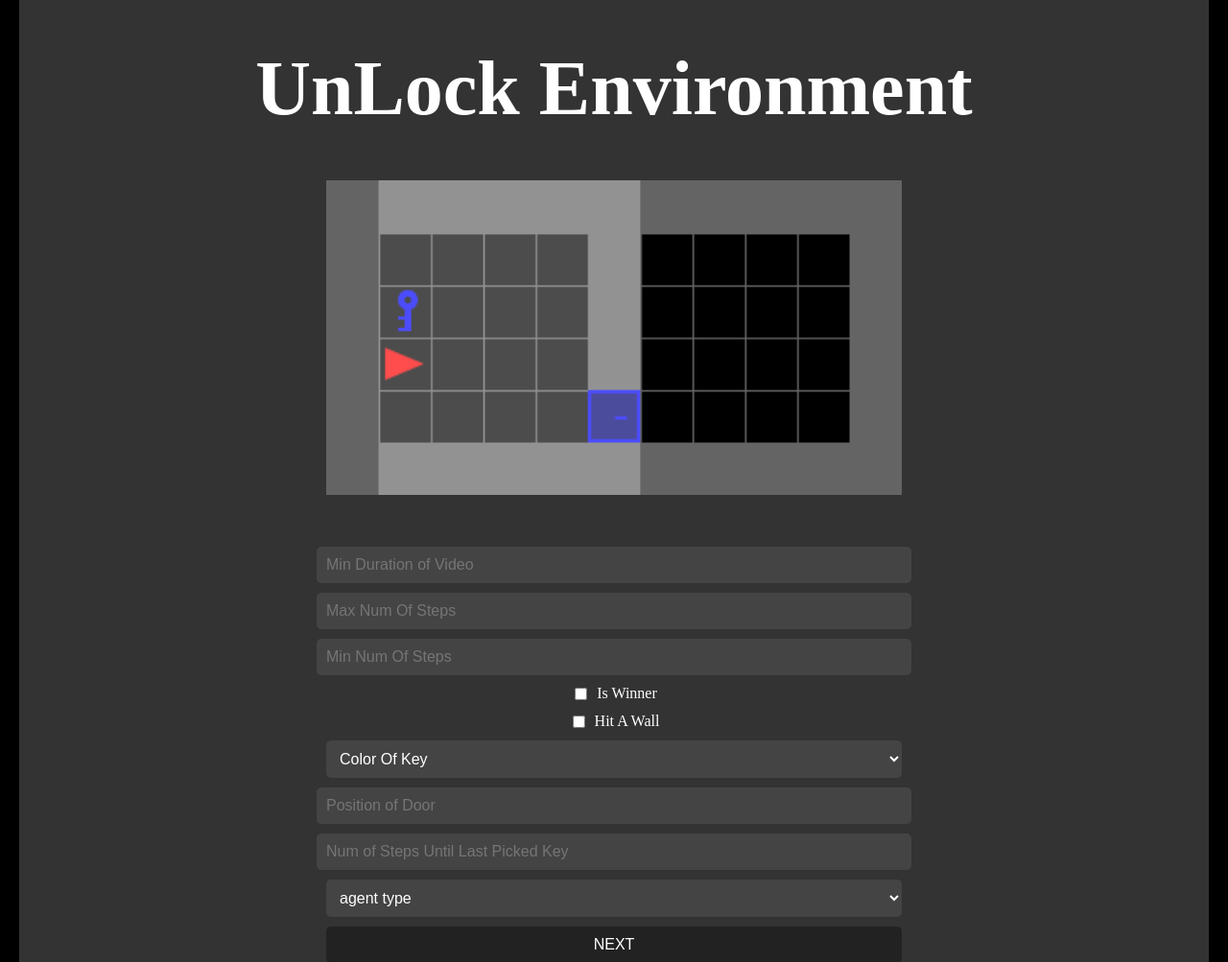
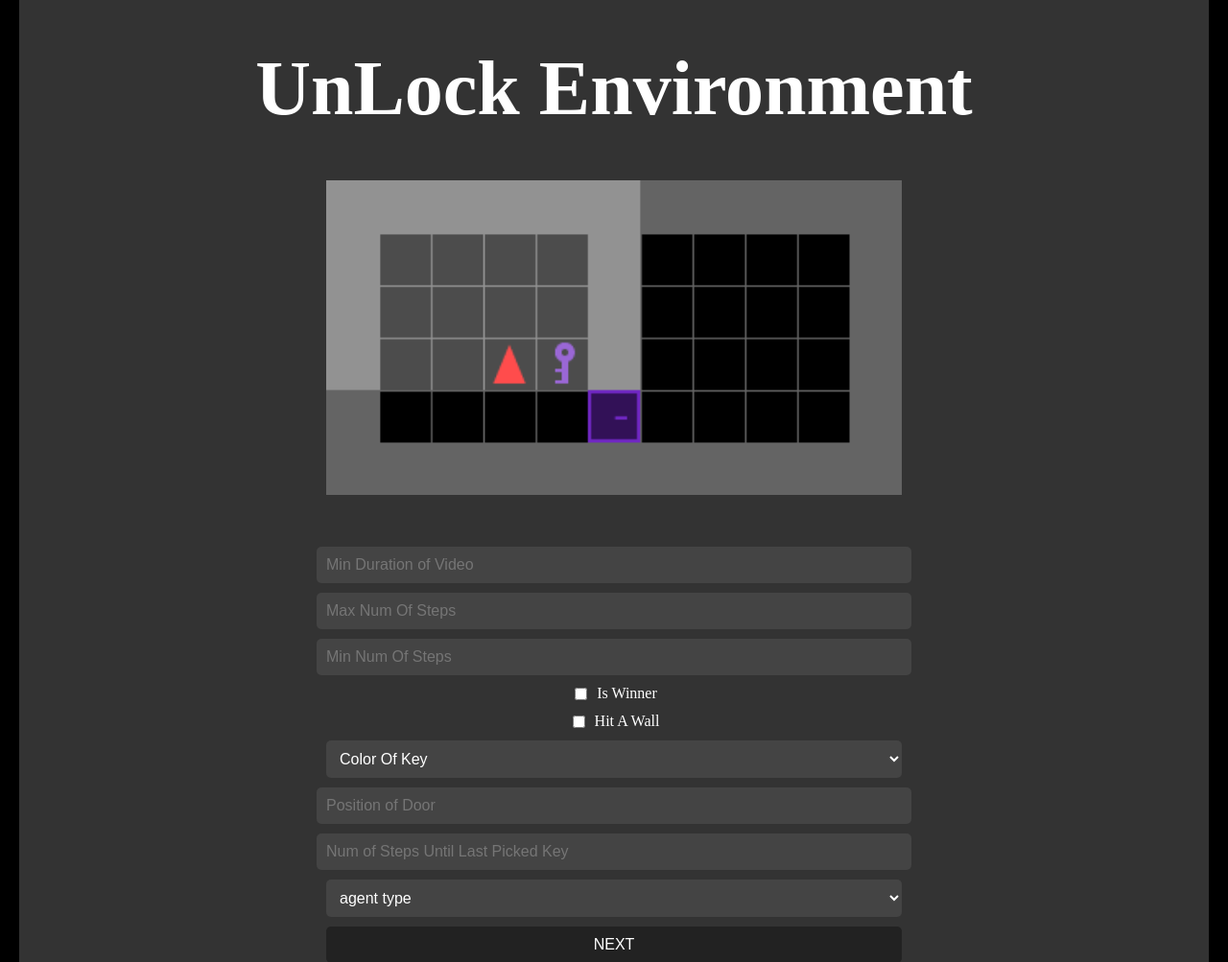
Before and after one commit to ItsRamiz/eXplainableAI, a Flask app: page /unlock_env in a window 1280 px wide. Shown: the part 187-1190 px from the top of the page at 96% size. Run offline with Flask 3, Linux system fonts and the light colour scheme.

Commit message:
gif envs

```diff
--- a/templates/CrossingEnv.html
+++ b/templates/CrossingEnv.html
@@ -79,7 +79,7 @@
         <h1>Enter your requirements for obtaining the videos to investigate the agent's behaviors</h1>
         <h2>Crossing Environment</h2>
         <div class="image-container">
-            <img src="{{ url_for('static', filename='images/CrossingEnv.gif') }}" alt="Environment Image" width="50%">
+            <img src="{{ url_for('static', filename='images/LavaCrossingGif.gif') }}" alt="Environment Image" width="50%">
         </div>
         <form action="/submit_crossinglava" method="POST">
             <input class="input-field" type="text" name="minDuration" placeholder="Min Duration of Video" required>
--- a/templates/UnlockEnv.html
+++ b/templates/UnlockEnv.html
@@ -79,7 +79,7 @@
         <h1>Enter your requirements for obtaining the videos to investigate the agent's behaviors</h1>
         <h2>UnLock Environment</h2>
         <div class="image-container">
-            <img src="{{ url_for('static', filename='images/UnlockEnv.gif') }}" alt="Environment Image" width="50%">
+            <img src="{{ url_for('static', filename='images/UnlockenvGif.gif') }}" alt="Environment Image" width="50%">
         </div>
         <form action="/submit_unlock" method="POST">
             <input class="input-field" type="text" name="minDuration" placeholder="Min Duration of Video" required>
```
Also changed, not shown: static/images/LavaCrossingGif.gif (renamed from LavaCrossingGif.gif), static/images/UnlockenvGif.gif (renamed from UnlockenvGif.gif).
